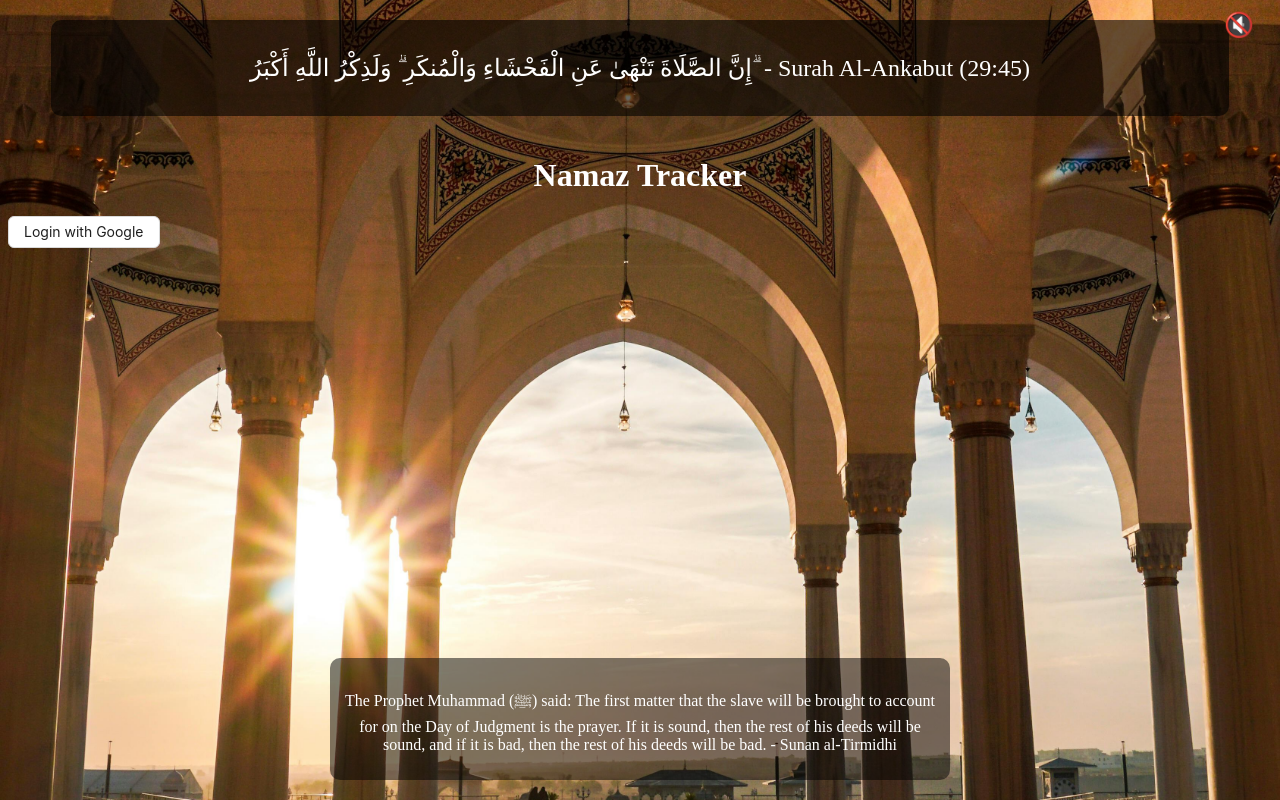
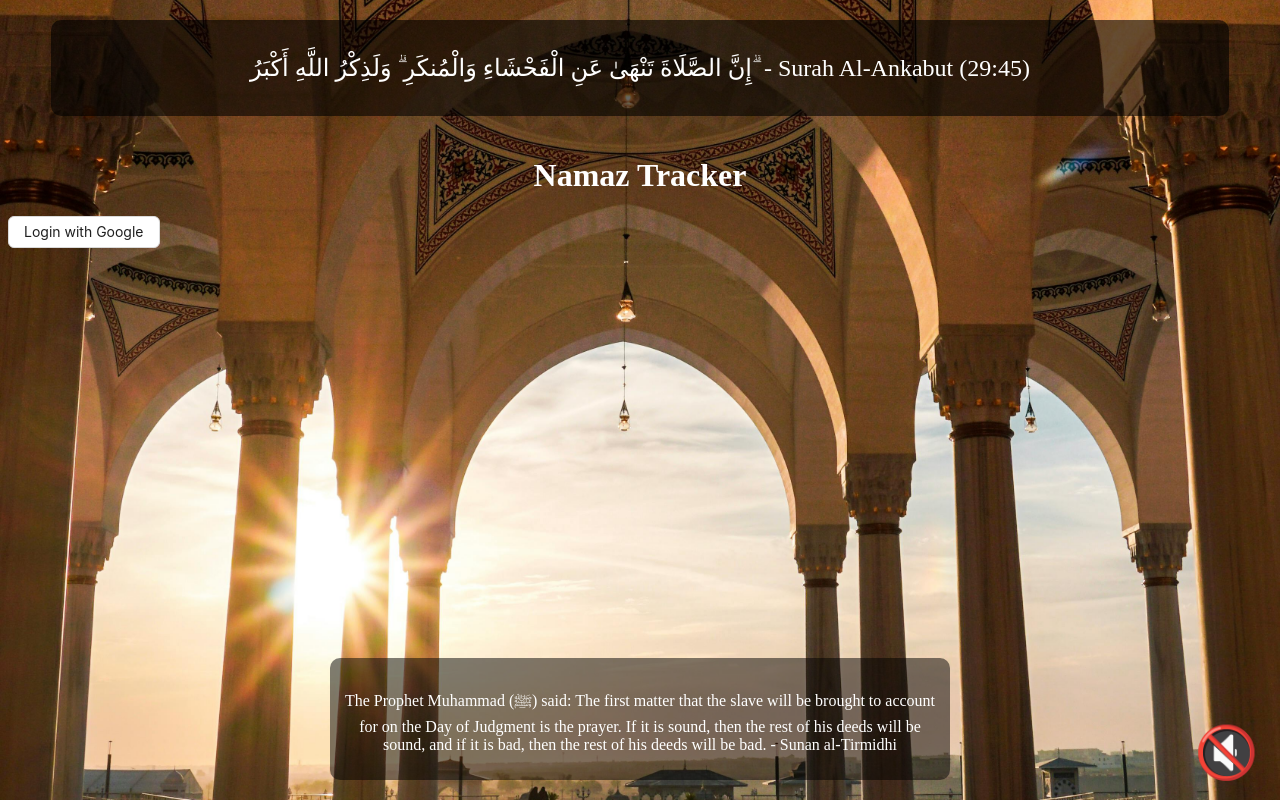
Before and after one commit to SyedAsif00/namazTracker, a React (Create React App) app: page / in a window 1280 px wide. Built offline with nearby package versions, Linux system fonts and the light colour scheme; no server answers.

Commit message:
audio is added to app

```diff
--- a/src/App.css
+++ b/src/App.css
@@ -1,25 +1,24 @@
-/* src/App.css */
-
 body {
   background-image: url("./images/pexels-movoyagee-1264169-2449510.jpg"); /* Path to your background image */
-  background-size: cover; /* Cover the entire page */
-  background-attachment: fixed; /* Background image stays fixed during scroll */
-  background-repeat: no-repeat; /* Prevents repeating the image */
-  background-position: center; /* Center the background image */
-  color: white; /* Adjust text color for visibility on dark backgrounds */
+  background-size: cover;
+  background-attachment: fixed;
+  background-repeat: no-repeat;
+  background-position: center;
+  color: white;
 }
 
 .user-info {
-  position: absolute; /* Position at the top left corner */
+  position: absolute;
   top: 10px;
   left: 20px;
-  background-color: rgba(0, 0, 0, 0.5); /* Semi-transparent background */
-  color: white; /* Text color */
-  padding: 5px 10px; /* Padding around the text */
+  background-color: rgba(0, 0, 0, 0.5);
+  color: white;
+  padding: 5px 10px;
   border-radius: 5px; /* Rounded corners */
   font-weight: bold; /* Make the text bold */
 }
 
+/* Ayah Arabic text */
 .ayah-arabic {
   font-family: "Amiri", serif; /* Use Amiri font for Arabic calligraphy effect */
   text-align: center; /* Center align the text */
@@ -39,11 +38,13 @@ body {
   margin-right: auto;
 }
 
+/* Ayah reference text */
 .ayah-reference {
   font-size: 16px; /* Smaller font size for the reference */
   color: #f0f0f0; /* Slightly lighter color for the reference */
 }
 
+/* Table container */
 .table-container {
   background-color: rgba(
     255,
@@ -62,22 +63,46 @@ body {
   background: transparent; /* Make the inner table transparent */
 }
 
+/* Heading */
 h1 {
   color: white; /* Ensure the header is visible */
   text-align: center;
   padding-top: 20px;
 }
 
+/* Audio player position and animation */
 .audio-player {
-  position: absolute; /* Position at the top right corner */
-  top: 10px;
-  right: 20px;
+  position: fixed; /* Fixed position for consistent placement */
+  bottom: 20px; /* Move to the bottom */
+  right: 20px; /* Align to the right */
+  display: flex; /* Flex for content centering */
+  align-items: center; /* Center vertically */
+  justify-content: center; /* Center horizontally */
+  transition: transform 0.3s ease-in-out; /* Smooth transition */
 }
 
+/* Button styling */
 .audio-button {
   background: none;
   border: none;
   color: white;
-  font-size: 24px;
+  font-size: 44px;
   cursor: pointer;
+  animation: scaleAnimation 1.5s infinite ease-in-out; /* Animation when not playing */
 }
+
+/* Keyframes for scaling animation */
+@keyframes scaleAnimation {
+  0%,
+  100% {
+    transform: scale(1);
+  }
+  50% {
+    transform: scale(1.2); /* Scale up */
+  }
+}
+
+/* Active state to stop animation */
+.audio-button.active {
+  animation: none; /* Disable animation when active */
+}
--- a/src/AudioPlayer.js
+++ b/src/AudioPlayer.js
@@ -1,9 +1,7 @@
-// src/AudioPlayer.js
 import React, { useState, useRef, useEffect } from "react";
 
-// Use an absolute path from the public directory
 const lectures = [
-  "../public/audios/Namaz Parhna Kun Zaroori Hai  Bayan By  Maulana Tariq Jameel 2024.mp3",
+  process.env.PUBLIC_URL + "/audios/audio.mp3", // Use PUBLIC_URL for proper path resolution
   // Add more paths if needed
 ];
 
@@ -37,6 +35,9 @@ const AudioPlayer = () => {
   useEffect(() => {
     audioRef.current.src = lectures[currentLecture];
     audioRef.current.onended = handleEnd;
+    audioRef.current.onerror = (e) => {
+      console.error("Error loading audio file:", e);
+    };
   }, [currentLecture]);
 
   return (
```
Also changed, not shown: 1 other file (tests, documents, lock files or other folders).
